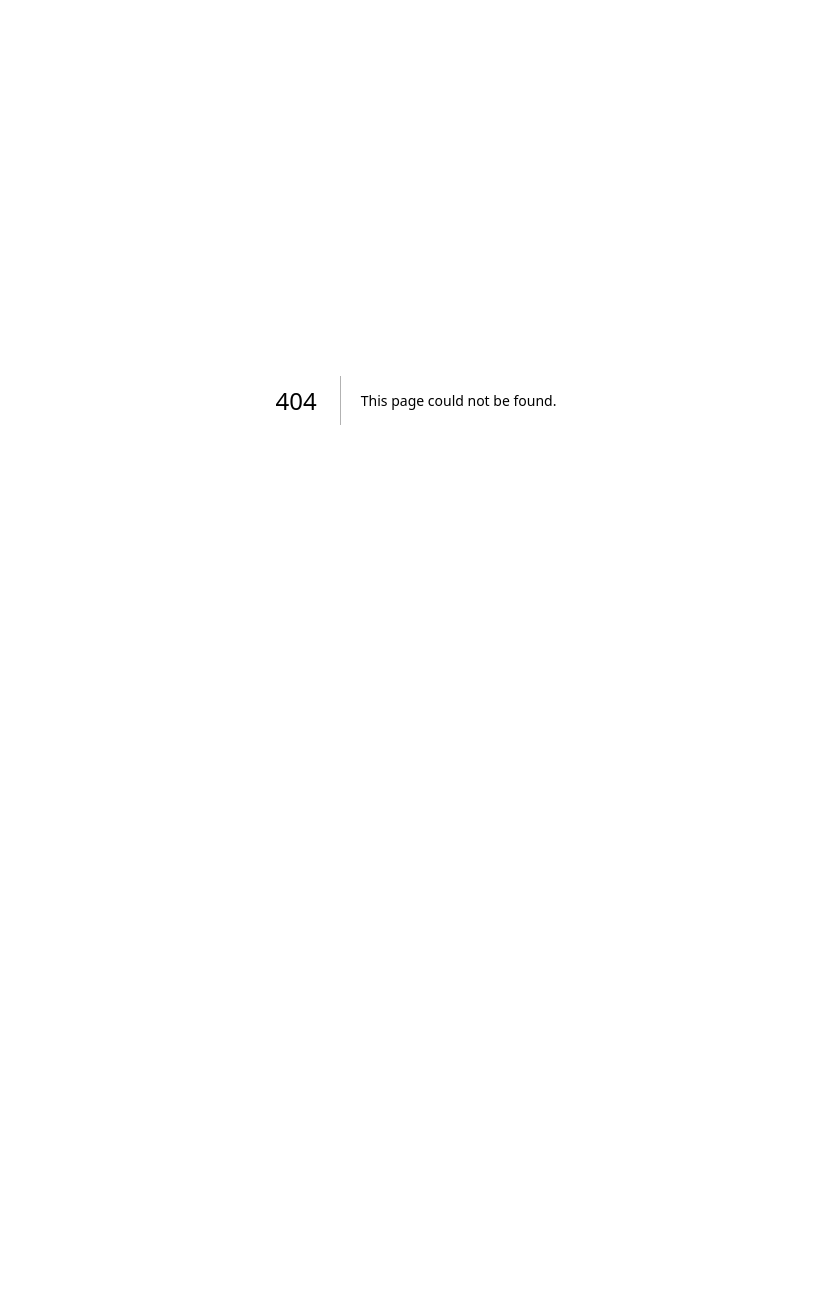
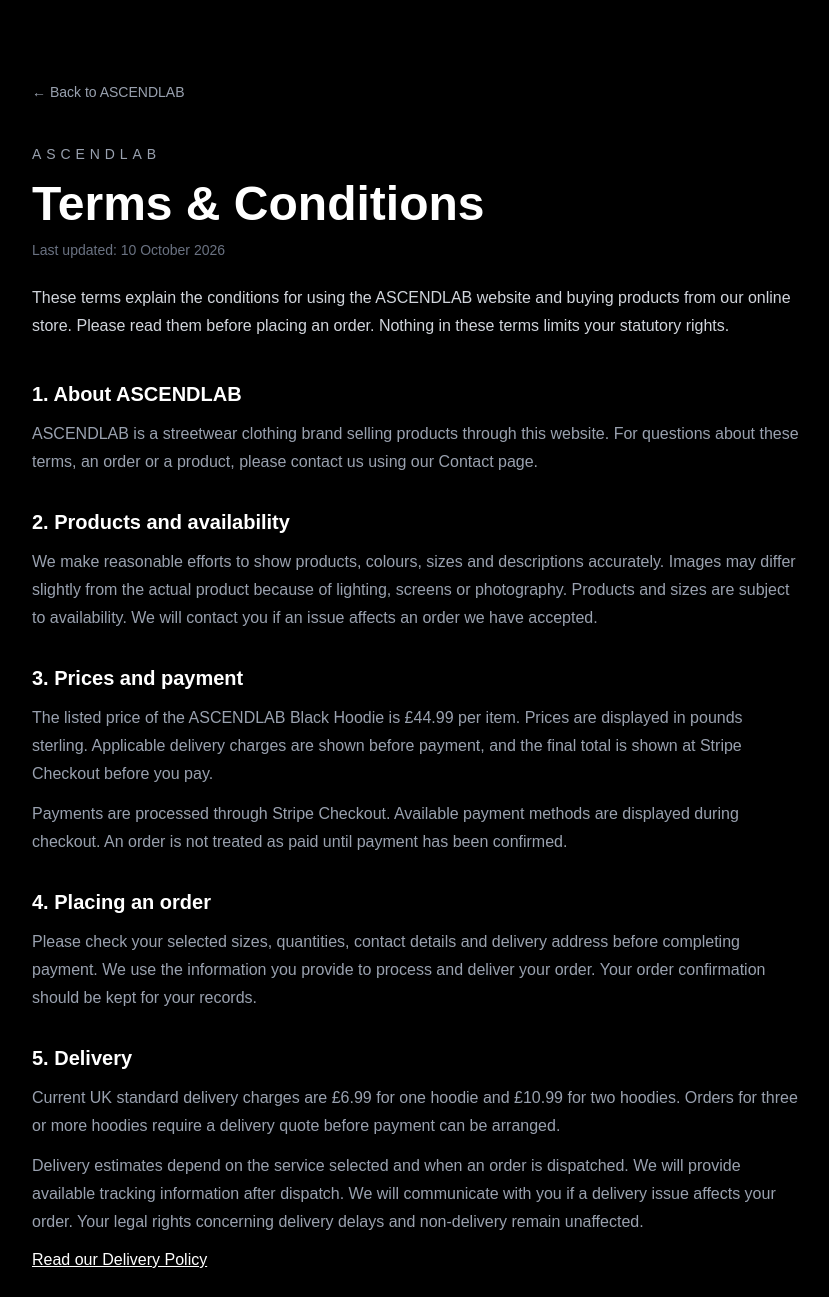
Before and after one commit to eric20-web/ascendlab, a Next.js app: page /terms in a window 1280 px wide. Before the commit this address had no page. Shown: the top 1297 px of the page, without its empty margins (224-1053 px from the left). Before the commit the page ends 800 px from the top, so only its background shows below. Built offline with nearby package versions, Linux system fonts and the light colour scheme.

Commit message:
Add terms and conditions page

```diff
--- a/app/shop/page.tsx
+++ b/app/shop/page.tsx
@@ -164,6 +164,12 @@ export default function ShopPage() {
 >
   Privacy Policy
 </Link>
+<Link
+  href="/terms"
+  className="transition hover:text-white"
+>
+  Terms & Conditions
+</Link>
           </div>
 
           <p className="mt-6 text-xs text-gray-500">
--- /dev/null
+++ b/app/terms/page.tsx
@@ -0,0 +1,222 @@
+
+import Link from "next/link";
+
+export default function TermsPage() {
+  return (
+    <main className="min-h-screen bg-black px-6 py-16 text-white sm:py-20">
+      <div className="mx-auto max-w-3xl">
+        <Link
+          href="/"
+          className="text-sm text-gray-400 transition hover:text-white"
+        >
+          ← Back to ASCENDLAB
+        </Link>
+
+        <p className="mt-10 text-sm uppercase tracking-[0.35em] text-gray-400">
+          ASCENDLAB
+        </p>
+
+        <h1 className="mt-4 text-4xl font-black sm:text-5xl">
+          Terms &amp; Conditions
+        </h1>
+
+        <p className="mt-3 text-sm text-gray-500">
+          Last updated: 10 October 2026
+        </p>
+
+        <p className="mt-6 leading-7 text-gray-300">
+          These terms explain the conditions for using the
+          ASCENDLAB website and buying products from our online
+          store. Please read them before placing an order.
+          Nothing in these terms limits your statutory rights.
+        </p>
+
+        <section className="mt-10 space-y-8">
+          <div>
+            <h2 className="text-xl font-bold">1. About ASCENDLAB</h2>
+            <p className="mt-3 leading-7 text-gray-400">
+              ASCENDLAB is a streetwear clothing brand selling
+              products through this website. For questions about
+              these terms, an order or a product, please contact
+              us using our Contact page.
+            </p>
+          </div>
+
+          <div>
+            <h2 className="text-xl font-bold">2. Products and availability</h2>
+            <p className="mt-3 leading-7 text-gray-400">
+              We make reasonable efforts to show products,
+              colours, sizes and descriptions accurately.
+              Images may differ slightly from the actual product
+              because of lighting, screens or photography.
+              Products and sizes are subject to availability.
+              We will contact you if an issue affects an order
+              we have accepted.
+            </p>
+          </div>
+
+          <div>
+            <h2 className="text-xl font-bold">3. Prices and payment</h2>
+            <p className="mt-3 leading-7 text-gray-400">
+              The listed price of the ASCENDLAB Black Hoodie is
+              £44.99 per item. Prices are displayed in pounds
+              sterling. Applicable delivery charges are shown
+              before payment, and the final total is shown at
+              Stripe Checkout before you pay.
+            </p>
+            <p className="mt-3 leading-7 text-gray-400">
+              Payments are processed through Stripe Checkout.
+              Available payment methods are displayed during
+              checkout. An order is not treated as paid until
+              payment has been confirmed.
+            </p>
+          </div>
+
+          <div>
+            <h2 className="text-xl font-bold">4. Placing an order</h2>
+            <p className="mt-3 leading-7 text-gray-400">
+              Please check your selected sizes, quantities,
+              contact details and delivery address before
+              completing payment. We use the information you
+              provide to process and deliver your order.
+              Your order confirmation should be kept for
+              your records.
+            </p>
+          </div>
+
+          <div>
+            <h2 className="text-xl font-bold">5. Delivery</h2>
+            <p className="mt-3 leading-7 text-gray-400">
+              Current UK standard delivery charges are £6.99
+              for one hoodie and £10.99 for two hoodies.
+              Orders for three or more hoodies require a
+              delivery quote before payment can be arranged.
+            </p>
+            <p className="mt-3 leading-7 text-gray-400">
+              Delivery estimates depend on the service selected
+              and when an order is dispatched. We will provide
+              available tracking information after dispatch.
+              We will communicate with you if a delivery issue
+              affects your order. Your legal rights concerning
+              delivery delays and non-delivery remain unaffected.
+            </p>
+            <Link
+              href="/shipping"
+              className="mt-3 inline-block text-white underline"
+            >
+              Read our Delivery Policy
+            </Link>
+          </div>
+
+          <div>
+            <h2 className="text-xl font-bold">
+              6. Cancellation, returns and refunds
+            </h2>
+            <p className="mt-3 leading-7 text-gray-400">
+              For most online purchases, you have a legal right
+              to cancel within 14 days after receiving your
+              goods, without giving a reason. After notifying
+              us of cancellation, you normally have a further
+              14 days to return the goods.
+            </p>
+            <p className="mt-3 leading-7 text-gray-400">
+              Refunds, return postage and the handling of
+              faulty or incorrectly supplied products will be
+              dealt with in accordance with applicable law.
+              Nothing in these terms removes your legal rights
+              concerning faulty or misdescribed goods.
+            </p>
+            <Link
+              href="/returns"
+              className="mt-3 inline-block text-white underline"
+            >
+              Read our Returns &amp; Refunds Policy
+            </Link>
+          </div>
+
+          <div>
+            <h2 className="text-xl font-bold">7. Website use</h2>
+            <p className="mt-3 leading-7 text-gray-400">
+              You agree not to misuse the website, interfere
+              with its operation, attempt unauthorised access
+              or submit fraudulent orders. Brand names, logos,
+              original copy and other website content may not
+              be copied or reused without permission where
+              protected by applicable law.
+            </p>
+          </div>
+
+          <div>
+            <h2 className="text-xl font-bold">8. Liability and legal rights</h2>
+            <p className="mt-3 leading-7 text-gray-400">
+              We do not exclude or limit liability where doing
+              so would be unlawful. These terms do not affect
+              any consumer rights that cannot legally be
+              excluded or restricted.
+            </p>
+          </div>
+
+          <div>
+            <h2 className="text-xl font-bold">9. Privacy</h2>
+            <p className="mt-3 leading-7 text-gray-400">
+              We use customer information to process orders,
+              arrange delivery, manage customer enquiries and
+              meet applicable legal obligations. Please read
+              our Privacy Policy for further information.
+            </p>
+            <Link
+              href="/privacy"
+              className="mt-3 inline-block text-white underline"
+            >
+              Read our Privacy Policy
+            </Link>
+          </div>
+
+          <div>
+            <h2 className="text-xl font-bold">
+              10. Changes to these terms
+            </h2>
+            <p className="mt-3 leading-7 text-gray-400">
+              We may update these terms when our business
+              practices or legal requirements change. The
+              version displayed on this page will show its
+              latest update date. Any order already accepted
+              will be handled under the applicable terms and law.
+            </p>
+          </div>
+
+          <div>
+            <h2 className="text-xl font-bold">11. Contact us</h2>
+            <p className="mt-3 leading-7 text-gray-400">
+              For questions about these terms, an order,
+              delivery or a return, please contact ASCENDLAB.
+            </p>
+            <Link
+              href="/contact"
+              className="mt-4 inline-block rounded-full bg-white px-6 py-3 font-bold text-black transition hover:bg-gray-200"
+            >
+              Contact ASCENDLAB
+            </Link>
+          </div>
+        </section>
+
+        <div className="mt-14 border-t border-white/10 pt-6">
+          <div className="flex flex-wrap gap-5 text-sm text-gray-400">
+            <Link href="/shipping" className="hover:text-white">
+              Delivery
+            </Link>
+            <Link href="/returns" className="hover:text-white">
+              Returns &amp; Refunds
+            </Link>
+            <Link href="/privacy" className="hover:text-white">
+              Privacy Policy
+            </Link>
+            <Link href="/shop" className="hover:text-white">
+              Shop
+            </Link>
+          </div>
+        </div>
+      </div>
+    </main>
+  );
+}
```
